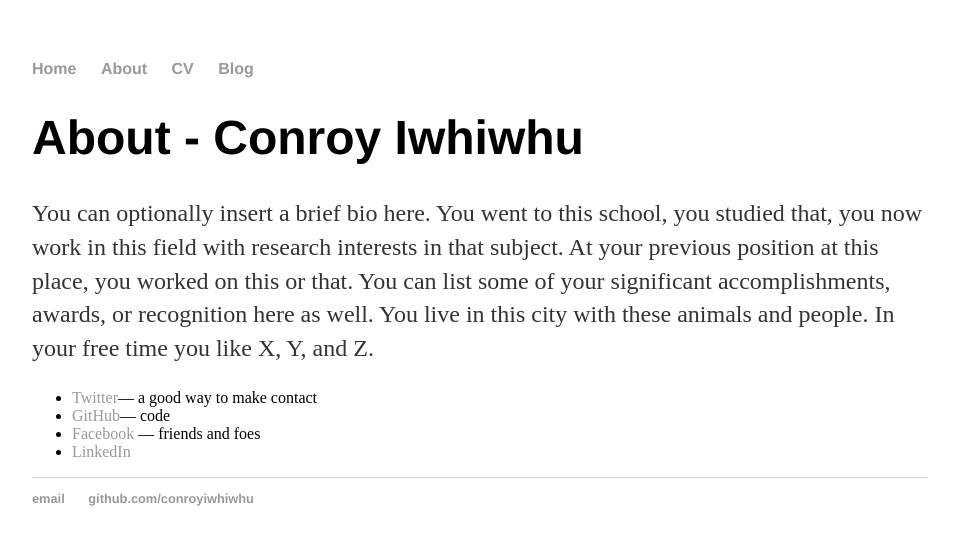
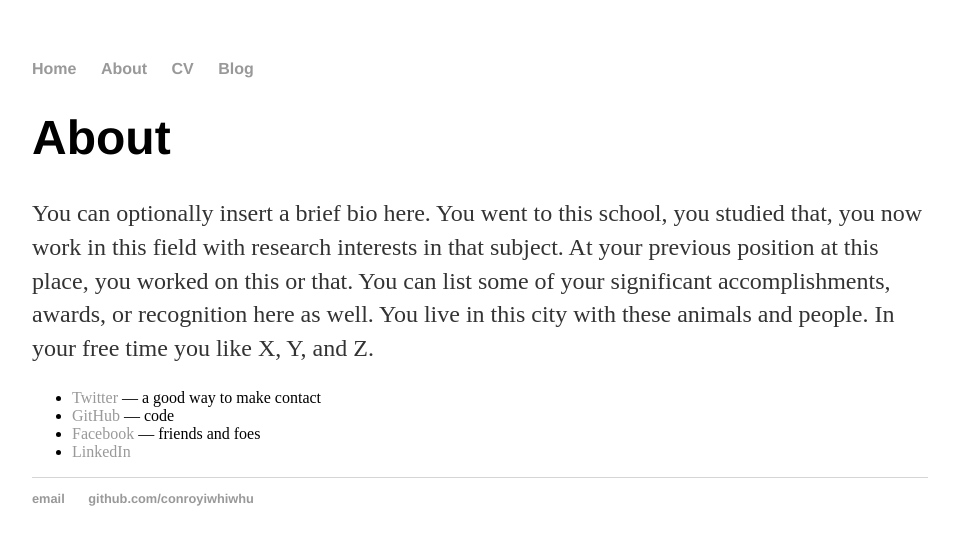
Before and after one commit to conroyiwhiwhu/conroyiwhiwhu.github.io, a Jekyll site: the page built from about/index.html, in a window 1280 px wide. Shown: the top 545 px of the page, without its empty margins (160-1119 px from the left). Built offline with Jekyll 4.4.1, drawn with Linux system fonts in a browser that asks for light colours.

Commit message:
Update index.html

```diff
--- a/about/index.html
+++ b/about/index.html
@@ -4,12 +4,12 @@ title: About Conroy Iwhiwhu
 ---
 
 		<div class="about">
-			<h1>About - Conroy Iwhiwhu</h1>
+			<h1>About</h1>
 			<p>You can optionally insert a brief bio here. You went to this school, you studied that, you now work in this field with research interests in that subject. At your previous position at this place, you worked on this or that. You can list some of your significant accomplishments, awards, or recognition here as well. You live in this city with these animals and people. In your free time you like X, Y, and Z.</p>
 
 			<ul class="contacts">
-				<li><a href="https://twitter.com/techconroy">Twitter</a>— a good way to make contact</li>
-				<li><a href="https://github.com/conroyiwhiwhu/">GitHub</a>— code</li>
+				<li><a href="https://twitter.com/techconroy">Twitter</a> — a good way to make contact</li>
+				<li><a href="https://github.com/conroyiwhiwhu/">GitHub</a> — code</li>
 				<li><a href="http://www.facebook.com/conroyiwhiwhu">Facebook</a> — friends and foes</li>
 				<li><a href="https://uk.linkedin.com/in/conroyiwhiwhu">LinkedIn</a></li>
 				</ul>
```
